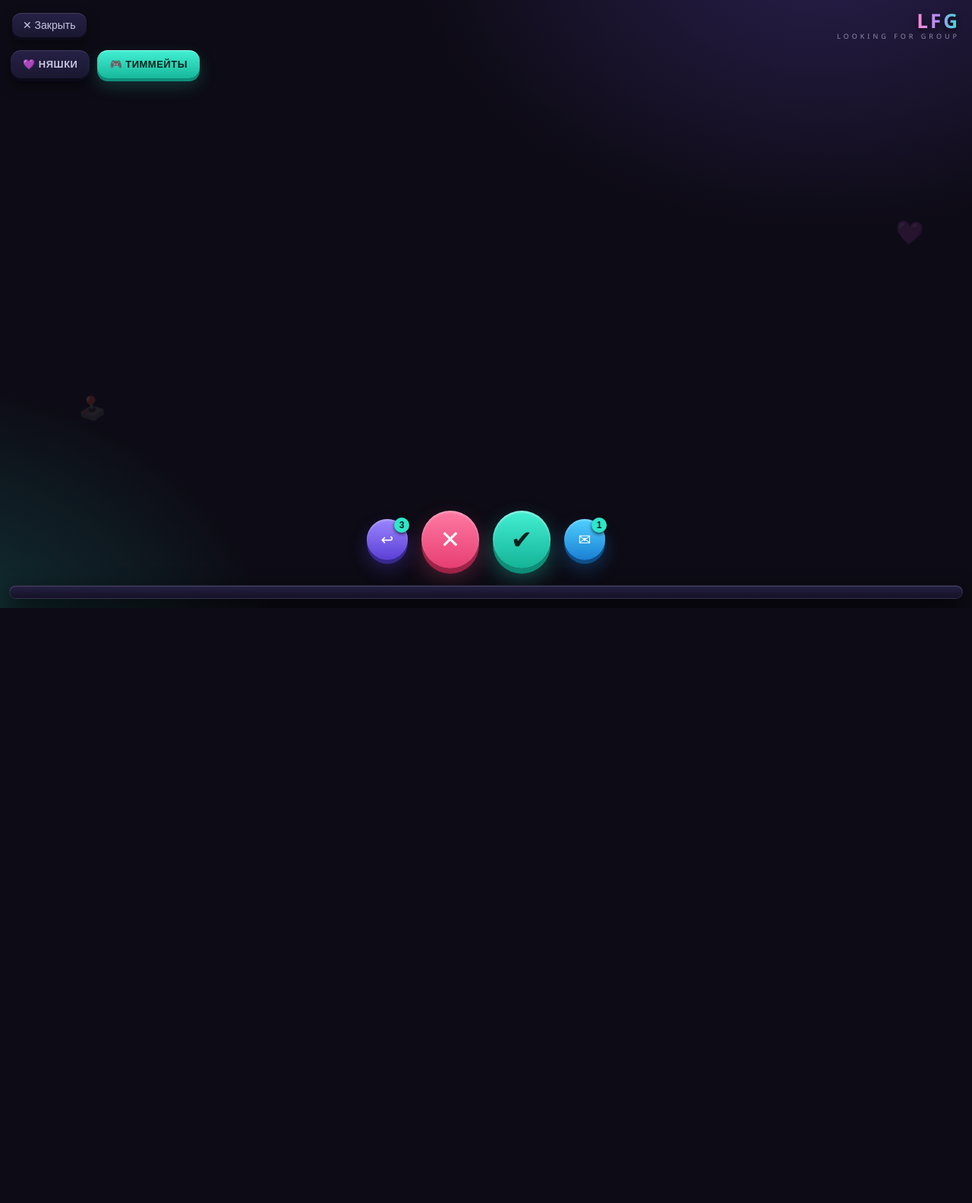
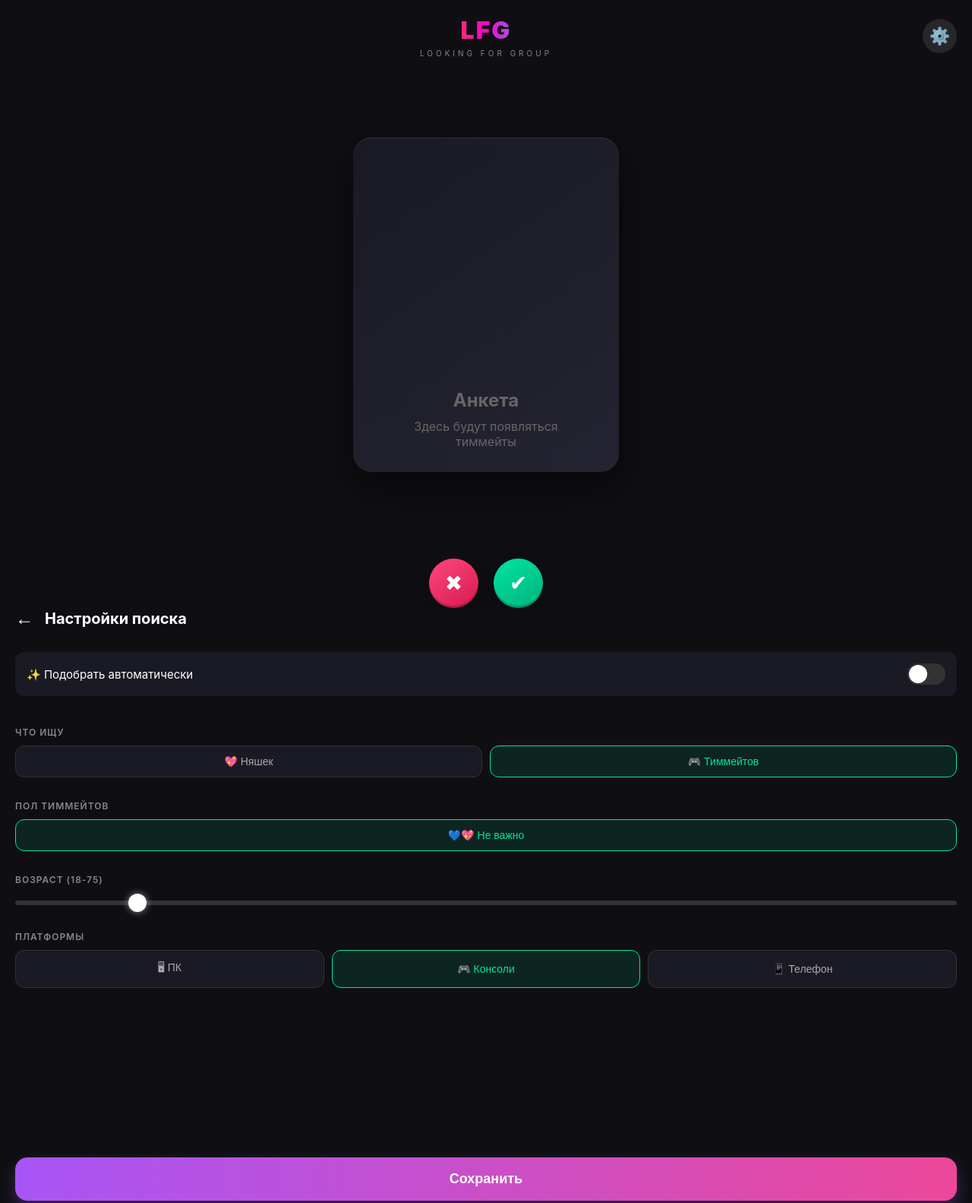
Before and after one commit to fsgjs349-del/lfg-webapp, a plain HTML site: page index.html in a window 1280 px wide. Shown: the top 1583 px of the page at 76% size. Before the commit the page ends 800 px from the top, so only its background shows below. Drawn offline with Linux system fonts and the light colour scheme; a script that the page names is missing.

Commit message:
Update index.html

```diff
--- a/index.html
+++ b/index.html
@@ -1,162 +1,409 @@
 <!DOCTYPE html>
 <html lang="ru">
 <head>
-<meta charset="utf-8">
-<meta name="viewport" content="width=device-width,initial-scale=1,viewport-fit=cover">
-<meta name="theme-color" content="#0d0b15">
-<title>LFG — Looking For Group</title>
-<style>
-:root{--bg:#0d0b15;--teal:#2fe6c8;--teal-d:#0e8f7a;--pink:#ff5c8a;--pink-d:#a12348;
---text:#eef;--muted:#918da9;--panel:#1c1930}
-*{margin:0;padding:0;box-sizing:border-box;-webkit-tap-highlight-color:transparent}
-html,body{height:100%}
-body{font-family:'Segoe UI',system-ui,Roboto,Arial,sans-serif;color:var(--text);
-  background:radial-gradient(1000px 700px at 85% -10%,#2a1f4d 0%,transparent 55%),
-             radial-gradient(900px 700px at -10% 110%,#123a3a 0%,transparent 55%),var(--bg);
-  display:flex;flex-direction:column;overflow:hidden;user-select:none;-webkit-user-select:none}
+    <meta charset="UTF-8">
+    <meta name="viewport" content="width=device-width, initial-scale=1.0, maximum-scale=1.0, user-scalable=no">
+    <title>LFG | Looking For Group</title>
+    <script src="https://telegram.org/js/telegram-web-app.js"></script>
+    <style>
+        /* --- СБРОС И БАЗА --- */
+        * { box-sizing: border-box; margin: 0; padding: 0; -webkit-tap-highlight-color: transparent; }
+        body {
+            font-family: -apple-system, BlinkMacSystemFont, "Segoe UI", Roboto, Helvetica, Arial, sans-serif;
+            background-color: #0f0f13;
+            color: #ffffff;
+            height: 100vh;
+            overflow: hidden;
+            display: flex;
+            flex-direction: column;
+            perspective: 1000px; /* Для 3D эффектов */
+        }
 
-/* плавающие 3D-иконки на фоне */
-.deco{position:fixed;font-size:30px;opacity:.15;pointer-events:none;z-index:0;
-  animation:float 10s ease-in-out infinite}
-.deco:nth-of-type(2){animation-duration:13s;animation-delay:-4s}
-.deco:nth-of-type(3){animation-duration:8s;animation-delay:-2s}
-@keyframes float{0%,100%{transform:translateY(0) rotate(-10deg)}50%{transform:translateY(-28px) rotate(12deg)}}
+        /* --- ШАПКА --- */
+        header {
+            display: flex;
+            justify-content: center;
+            align-items: center;
+            padding: 20px;
+            position: relative;
+            z-index: 10;
+        }
+        .logo-container {
+            text-align: center;
+        }
+        .logo-main {
+            font-size: 32px;
+            font-weight: 900;
+            letter-spacing: 2px;
+            background: linear-gradient(90deg, #ff6b00, #ff00cc, #00e5ff);
+            -webkit-background-clip: text;
+            -webkit-text-fill-color: transparent;
+            text-transform: uppercase;
+        }
+        .logo-sub {
+            font-size: 10px;
+            letter-spacing: 4px;
+            color: #888;
+            text-transform: uppercase;
+            margin-top: 5px;
+        }
 
-header{display:flex;align-items:center;justify-content:space-between;padding:14px 16px 2px;position:relative;z-index:2}
-.close{background:linear-gradient(180deg,#262146,#1a1730);border:none;color:#c9c5e0;font-size:14px;
-  cursor:pointer;padding:8px 14px;border-radius:12px;
-  box-shadow:0 4px 0 #0c0a18,0 8px 16px #0008,inset 0 1px 0 #ffffff1f;transition:transform .1s,box-shadow .1s}
-.close:active{transform:translateY(3px);box-shadow:0 1px 0 #0c0a18,0 3px 8px #0008,inset 0 1px 0 #ffffff1f}
-.logo{text-align:right;line-height:1}
-.logo b{font-size:26px;letter-spacing:3px;font-weight:900;
-  background:linear-gradient(90deg,#ff8ad4,#b28bff,#2fe6c8);
-  -webkit-background-clip:text;background-clip:text;color:transparent;
-  filter:drop-shadow(0 3px 4px #000a)}
-.logo small{display:block;font-size:9px;letter-spacing:4px;color:var(--muted);margin-top:3px}
+        /* Кнопка настроек в углу */
+        .settings-btn {
+            position: absolute;
+            right: 20px;
+            top: 25px;
+            background: rgba(255, 255, 255, 0.1);
+            border: none;
+            border-radius: 50%;
+            width: 45px;
+            height: 45px;
+            font-size: 22px;
+            display: flex;
+            justify-content: center;
+            align-items: center;
+            cursor: pointer;
+            transition: transform 0.3s, background 0.3s;
+        }
+        .settings-btn:active { transform: scale(0.9); background: rgba(255, 255, 255, 0.2); }
 
-.tabs{display:flex;gap:10px;padding:12px 14px;position:relative;z-index:2}
-.tabs button{border:none;cursor:pointer;font-weight:800;font-size:13px;padding:11px 16px;border-radius:14px;
-  background:linear-gradient(180deg,#262146,#1a1730);color:#c9c5e0;letter-spacing:.5px;
-  box-shadow:0 4px 0 #0c0a18,0 8px 18px #0008,inset 0 1px 0 #ffffff1f;transition:transform .1s,box-shadow .1s}
-.tabs button:active{transform:translateY(3px);box-shadow:0 1px 0 #0c0a18,0 3px 8px #0008,inset 0 1px 0 #ffffff1f}
-.tabs button.active{background:linear-gradient(180deg,#43f0d3,#17b89b);color:#04211c;
-  box-shadow:0 4px 0 var(--teal-d),0 10px 22px #2fe6c833,inset 0 1px 0 #ffffff66}
+        /* --- ОСНОВНОЙ ЭКРАН (КАРТОЧКИ) --- */
+        .main-screen {
+            flex: 1;
+            display: flex;
+            justify-content: center;
+            align-items: center;
+            position: relative;
+            transition: transform 0.4s cubic-bezier(0.175, 0.885, 0.32, 1.275), opacity 0.4s;
+        }
+        .main-screen.hide {
+            transform: translateX(-100%) scale(0.9);
+            opacity: 0;
+            pointer-events: none;
+        }
 
-main{flex:1;display:flex;flex-direction:column;align-items:center;padding:6px 14px 0;min-height:0;position:relative;z-index:1}
-#stage{position:relative;width:100%;max-width:400px;flex:1;min-height:340px;max-height:600px;perspective:1100px}
-.card{position:absolute;inset:0;border-radius:26px;overflow:hidden;background:var(--panel);
-  border:1px solid #2ee6c844;box-shadow:0 14px 44px #000c,inset 0 1px 0 #ffffff14;
-  touch-action:none;will-change:transform;transform-style:preserve-3d;cursor:grab;
-  transition:transform .35s cubic-bezier(.2,.8,.3,1),opacity .35s}
-.card:active{cursor:grabbing}
-.photo{position:absolute;inset:0;display:flex;align-items:center;justify-content:center;font-size:110px}
-.photo::after{content:'';position:absolute;inset:0;box-shadow:inset 0 -80px 60px -40px #00000080}
-.bars{position:absolute;top:10px;left:12px;right:12px;display:flex;gap:6px;z-index:3}
-.bars i{flex:1;height:4px;border-radius:4px;background:#ffffff42}
-.bars i.on{background:#fff}
-.chip-game{position:absolute;top:22px;right:14px;background:linear-gradient(180deg,#43f0d3,#17b89b);
-  color:#04211c;font-weight:800;font-size:13px;padding:7px 12px;border-radius:999px;z-index:3;
-  box-shadow:0 3px 0 var(--teal-d),0 8px 16px #0008}
-.info{position:absolute;left:0;right:0;bottom:0;padding:14px 16px 16px;z-index:3;
-  background:linear-gradient(180deg,transparent,rgba(5,4,10,.92) 40%)}
-.tag{display:inline-block;border:1px solid #e8c96a66;color:#e8c96a;font-size:12px;padding:4px 10px;border-radius:999px;margin-bottom:8px}
-.name{font-size:30px;font-weight:800}
-.name span{color:var(--teal)}
-.meta{display:flex;align-items:center;gap:10px;font-size:15px;margin-top:4px}
-.meta b{color:#ffffff55;font-weight:400}
-.game-row{display:flex;gap:8px;margin-top:10px}
-.game{display:flex;gap:8px;background:#0f2c28cc;border:1px solid var(--teal);padding:6px 12px;border-radius:14px;font-weight:700;
-  box-shadow:0 3px 0 #083b33,0 6px 12px #0007}
-.game small{color:#9fe9dc;font-weight:600}
-.plus{background:#ffffff1c;padding:6px 12px;border-radius:12px;font-weight:700;box-shadow:0 3px 0 #00000055}
-.stamp{position:absolute;top:34px;padding:8px 18px;font-size:28px;font-weight:900;letter-spacing:2px;
-  border:4px solid;border-radius:12px;opacity:0;z-index:4;pointer-events:none}
-.s-like{left:20px;color:var(--teal);border-color:var(--teal);transform:rotate(-18deg);text-shadow:0 2px 8px #2fe6c888}
-.s-nope{right:20px;color:var(--pink);border-color:var(--pink);transform:rotate(18deg);text-shadow:0 2px 8px #ff5c8a88}
+        /* 3D Карточка */
+        .profile-card {
+            width: 85%;
+            max-width: 350px;
+            height: 55vh;
+            background: linear-gradient(145deg, #1a1a24, #242432);
+            border-radius: 24px;
+            box-shadow: 0 20px 50px rgba(0,0,0,0.5), inset 0 1px 0 rgba(255,255,255,0.1);
+            padding: 30px;
+            display: flex;
+            flex-direction: column;
+            justify-content: flex-end;
+            position: absolute;
+            transition: transform 0.1s ease, box-shadow 0.3s ease;
+            transform-style: preserve-3d;
+            user-select: none;
+        }
+        .profile-card .placeholder-text {
+            text-align: center;
+            color: #666;
+            font-size: 16px;
+        }
 
-/* кнопки действий — 3D */
-.actions{display:flex;align-items:center;justify-content:center;gap:18px;padding:16px 0 12px;position:relative;z-index:2}
-.abtn{border:none;border-radius:50%;cursor:pointer;display:grid;place-items:center;color:#fff;position:relative;
-  transition:transform .1s,box-shadow .1s}
-.abtn:active{transform:translateY(5px) scale(.96)}
-.abtn .dot{position:absolute;top:-2px;right:-2px;width:20px;height:20px;border-radius:50%;background:var(--teal);
-  color:#04211c;font-size:12px;font-weight:800;display:grid;place-items:center;box-shadow:0 2px 4px #000a}
-#rewind{width:54px;height:54px;font-size:20px;background:linear-gradient(180deg,#9b86ff,#5b3fd6);
-  box-shadow:0 5px 0 #37298f,0 12px 24px #5b3fd655,inset 0 2px 2px #ffffff44}
-#nope{width:76px;height:76px;font-size:32px;background:linear-gradient(180deg,#ff7aa2,#e63e73);
-  box-shadow:0 7px 0 var(--pink-d),0 14px 30px #ff5c8a44,inset 0 2px 3px #ffffff55}
-#like{width:76px;height:76px;font-size:34px;background:linear-gradient(180deg,#43f0d3,#14b397);color:#04211c;
-  box-shadow:0 7px 0 var(--teal-d),0 14px 30px #2fe6c855,inset 0 2px 3px #ffffff77}
-#msg{width:54px;height:54px;font-size:20px;background:linear-gradient(180deg,#4fd0ff,#1a7fd4);
-  box-shadow:0 5px 0 #0e4f8a,0 12px 24px #1a7fd455,inset 0 2px 2px #ffffff44}
+        /* --- НИЖНИЕ КНОПКИ --- */
+        .action-buttons {
+            display: flex;
+            justify-content: center;
+            gap: 20px;
+            padding: 30px 20px;
+            padding-bottom: env(safe-area-inset-bottom, 40px);
+            z-index: 10;
+        }
+        .btn-round {
+            width: 65px;
+            height: 65px;
+            border-radius: 50%;
+            border: none;
+            display: flex;
+            justify-content: center;
+            align-items: center;
+            font-size: 28px;
+            cursor: pointer;
+            box-shadow: 0 10px 20px rgba(0,0,0,0.3), inset 0 -3px 0 rgba(0,0,0,0.2);
+            transition: transform 0.1s, box-shadow 0.1s;
+        }
+        .btn-round:active { transform: translateY(4px); box-shadow: 0 4px 10px rgba(0,0,0,0.3); }
+        .btn-skip { background: linear-gradient(145deg, #ff477e, #d61a50); color: white; }
+        .btn-like { background: linear-gradient(145deg, #00e5a0, #00b37d); color: white; }
 
-/* нижняя 3D-панель */
-nav{padding:10px 12px calc(12px + env(safe-area-inset-bottom));position:relative;z-index:2}
-.dock{display:flex;justify-content:space-around;align-items:center;border-radius:24px;padding:8px 6px;
-  background:linear-gradient(180deg,#242044,#151126);border:1px solid #ffffff16;
-  box-shadow:0 12px 30px #000d,inset 0 1px 0 #ffffff22}
-.ditem{display:flex;flex-direction:column;align-items:center;gap:4px;font-size:11px;color:var(--muted);
-  cursor:pointer;position:relative;padding:7px 9px;border-radius:16px;font-weight:600;
-  transition:transform .12s,color .12s,background .12s}
-.ditem:active{transform:translateY(2px) scale(.95)}
-.ditem .ico{font-size:22px;filter:drop-shadow(0 3px 3px #000a);transition:transform .15s}
-.ditem.on{color:#fff;background:linear-gradient(180deg,#3a2b74,#241b48);
-  box-shadow:0 4px 0 #120e26,0 8px 18px #000a,inset 0 1px 0 #ffffff2e}
-.ditem.on .ico{transform:translateY(-2px) scale(1.15);filter:drop-shadow(0 3px 6px #b28bffaa)}
-.dock b{position:absolute;top:0;right:2px;min-width:18px;height:18px;border-radius:9px;background:#ff5c8a;
-  color:#fff;font-size:10px;font-weight:800;display:grid;place-items:center;box-shadow:0 2px 5px #000b}
+        /* --- НАСТРОЙКИ (ВЫЕЗЖАЮЩАЯ ПАНЕЛЬ) --- */
+        .settings-screen {
+            position: absolute;
+            top: 0;
+            left: 0;
+            width: 100%;
+            height: 100%;
+            background: #0f0f13;
+            z-index: 20;
+            transform: translateY(100%);
+            transition: transform 0.4s cubic-bezier(0.175, 0.885, 0.32, 1.275);
+            display: flex;
+            flex-direction: column;
+            padding: 20px;
+            padding-top: env(safe-area-inset-top, 40px);
+            overflow-y: auto;
+        }
+        .settings-screen.active {
+            transform: translateY(0);
+        }
 
-#modal{position:fixed;inset:0;background:#000b;display:grid;place-items:center;z-index:50}
-#modal .box{background:linear-gradient(180deg,#1d1832,#141024);border:1px solid #2ee6c844;border-radius:22px;
-  padding:20px;width:90%;max-width:340px;box-shadow:0 20px 50px #000e,inset 0 1px 0 #ffffff1f;
-  animation:pop .25s cubic-bezier(.2,.9,.3,1.35)}
-@keyframes pop{from{transform:scale(.8) translateY(24px);opacity:0}}
-#modal h3{margin-bottom:12px;font-size:17px}
-#modal h3 span{color:var(--teal)}
-#modal textarea{width:100%;height:90px;background:#0f0c1c;border:1px solid #ffffff22;border-radius:12px;
-  color:#fff;padding:10px;resize:none;font-family:inherit}
-#modal .row{display:flex;gap:10px;margin-top:14px}
-#modal .row button{flex:1;padding:12px;border:none;border-radius:14px;font-weight:800;cursor:pointer;font-size:15px;
-  transition:transform .1s,box-shadow .1s}
-#modal .row button:active{transform:translateY(3px)}
-#mSend{background:linear-gradient(180deg,#43f0d3,#17b89b);color:#04211c;
-  box-shadow:0 4px 0 var(--teal-d),0 10px 20px #2fe6c833,inset 0 1px 0 #ffffff66}
-#mSend:active{box-shadow:0 1px 0 var(--teal-d),0 4px 10px #2fe6c833,inset 0 1px 0 #ffffff66}
-#mClose{background:linear-gradient(180deg,#2b2547,#1c1730);color:#c9c5e0;
-  box-shadow:0 4px 0 #0c0a18,0 8px 16px #0008,inset 0 1px 0 #ffffff1f}
-#mClose:active{box-shadow:0 1px 0 #0c0a18,0 4px 8px #0008,inset 0 1px 0 #ffffff1f}
+        .settings-header {
+            display: flex;
+            align-items: center;
+            margin-bottom: 30px;
+            font-size: 20px;
+            font-weight: bold;
+        }
+        .back-btn {
+            background: none;
+            border: none;
+            color: #fff;
+            font-size: 24px;
+            margin-right: 15px;
+            cursor: pointer;
+        }
 
-#toast{position:fixed;left:50%;bottom:120px;transform:translateX(-50%);background:linear-gradient(180deg,#43f0d3,#17b89b);
-  color:#04211c;font-weight:800;padding:10px 18px;border-radius:999px;opacity:0;transition:opacity .3s;
-  z-index:60;pointer-events:none;box-shadow:0 6px 18px #000b}
-@media (max-height:700px){#stage{max-height:490px}.name{font-size:24px}}
-</style>
+        /* Стили настроек (как на скринах) */
+        .settings-group { margin-bottom: 30px; }
+        .settings-group-title {
+            font-size: 12px;
+            color: #888;
+            text-transform: uppercase;
+            letter-spacing: 1px;
+            margin-bottom: 10px;
+            font-weight: 600;
+        }
+
+        /* Переключатели (Toggles) */
+        .toggle-row {
+            display: flex;
+            justify-content: space-between;
+            align-items: center;
+            background: #1a1a24;
+            padding: 15px;
+            border-radius: 12px;
+            margin-bottom: 10px;
+            font-size: 15px;
+        }
+        .toggle-switch {
+            position: relative;
+            width: 50px;
+            height: 28px;
+            background: #333;
+            border-radius: 14px;
+            cursor: pointer;
+            transition: 0.3s;
+        }
+        .toggle-switch::after {
+            content: '';
+            position: absolute;
+            top: 2px;
+            left: 2px;
+            width: 24px;
+            height: 24px;
+            background: white;
+            border-radius: 50%;
+            transition: 0.3s;
+        }
+        .toggle-switch.on { background: #9c27b0; }
+        .toggle-switch.on::after { transform: translateX(22px); }
+
+        /* Кнопки-теги (платформы, пол) */
+        .tags-container { display: flex; gap: 10px; flex-wrap: wrap; }
+        .tag-btn {
+            padding: 12px 20px;
+            border-radius: 12px;
+            background: #1a1a24;
+            border: 1px solid #333;
+            color: #aaa;
+            font-size: 14px;
+            cursor: pointer;
+            transition: 0.2s;
+            flex: 1;
+            text-align: center;
+        }
+        .tag-btn.active {
+            border-color: #00e5a0;
+            color: #00e5a0;
+            background: rgba(0, 229, 160, 0.1);
+        }
+
+        /* Ползунок возраста */
+        .range-slider {
+            -webkit-appearance: none;
+            width: 100%;
+            height: 6px;
+            background: #333;
+            border-radius: 3px;
+            outline: none;
+            margin-top: 10px;
+        }
+        .range-slider::-webkit-slider-thumb {
+            -webkit-appearance: none;
+            width: 24px;
+            height: 24px;
+            background: white;
+            border-radius: 50%;
+            cursor: pointer;
+            box-shadow: 0 0 10px rgba(255,255,255,0.5);
+        }
+
+        /* Кнопка Сохранить */
+        .save-btn {
+            margin-top: auto;
+            background: linear-gradient(90deg, #a855f7, #ec4899);
+            color: white;
+            border: none;
+            padding: 18px;
+            border-radius: 16px;
+            font-size: 18px;
+            font-weight: bold;
+            cursor: pointer;
+            box-shadow: 0 10px 20px rgba(168, 85, 247, 0.3);
+            transition: transform 0.2s;
+        }
+        .save-btn:active { transform: scale(0.98); }
+    </style>
 </head>
 <body>
 
-<div class="deco" style="top:12%;left:6%">🎮</div>
-<div class="deco" style="top:38%;right:5%">💜</div>
-<div class="deco" style="bottom:30%;left:8%">🕹️</div>
+    <!-- Шапка -->
+    <header>
+        <div class="logo-container">
+            <div class="logo-main">LFG</div>
+            <div class="logo-sub">Looking for group</div>
+        </div>
+        <button class="settings-btn" onclick="toggleSettings()">⚙️</button>
+    </header>
 
-<header>
-  <button class="close">✕ Закрыть</button>
-  <div class="logo"><b>LFG</b><small>LOOKING FOR GROUP</small></div>
-</header>
+    <!-- Основной экран -->
+    <div class="main-screen" id="mainScreen">
+        <div class="profile-card" id="card3D">
+            <div class="placeholder-text">
+                <h2 style="margin-bottom:10px">Анкета</h2>
+                <p>Здесь будут появляться<br>тиммейты</p>
+            </div>
+        </div>
+    </div>
 
-<div class="tabs">
-  <button id="tab1">💜 НЯШКИ</button>
-  <button id="tab2" class="active">🎮 ТИММЕЙТЫ</button>
-</div>
+    <!-- Нижние кнопки (дизлайк/лайк) -->
+    <div class="action-buttons" id="actionButtons">
+        <button class="btn-round btn-skip">✖</button>
+        <button class="btn-round btn-like">✔</button>
+    </div>
 
-<main>
-  <div id="stage"></div>
-  <div class="actions">
-    <button class="abtn" id="rewind">↩<span class="dot">3</span></button>
-    <button class="abtn" id="nope">✕</button>
-    <button class="abtn" id="like">✔</button>
-    <button class="abtn" id="msg">✉<span class="dot">1</span></button>
-  </div>
-</main>
+    <!-- Экран настроек -->
+    <div class="settings-screen" id="settingsScreen">
+        <div class="settings-header">
+            <button class="back-btn" onclick="toggleSettings()">←</button>
+            Настройки поиска
+        </div>
 
-<nav><div class="dock">
-  <div
+        <!-- Автоподбор -->
+        <div class="settings-group">
+            <div class="toggle-row">
+                <span>✨ Подобрать автоматически</span>
+                <div class="toggle-switch" onclick="this.classList.toggle('on')"></div>
+            </div>
+        </div>
+
+        <!-- Что ищу -->
+        <div class="settings-group">
+            <div class="settings-group-title">Что ищу</div>
+            <div class="tags-container">
+                <button class="tag-btn">💖 Няшек</button>
+                <button class="tag-btn active">🎮 Тиммейтов</button>
+            </div>
+        </div>
+
+        <!-- Пол -->
+        <div class="settings-group">
+            <div class="settings-group-title">Пол тиммейтов</div>
+            <div class="tags-container">
+                <button class="tag-btn active">💙💖 Не важно</button>
+            </div>
+        </div>
+
+        <!-- Возраст -->
+        <div class="settings-group">
+            <div class="settings-group-title">Возраст (18-75)</div>
+            <input type="range" class="range-slider" min="18" max="75" value="25">
+        </div>
+
+        <!-- Платформы -->
+        <div class="settings-group">
+            <div class="settings-group-title">Платформы</div>
+            <div class="tags-container">
+                <button class="tag-btn">🖥 ПК</button>
+                <button class="tag-btn active">🎮 Консоли</button>
+                <button class="tag-btn">📱 Телефон</button>
+            </div>
+        </div>
+
+        <!-- Кнопка Сохранить -->
+        <button class="save-btn" onclick="toggleSettings()">Сохранить</button>
+    </div>
+
+    <script>
+        const tg = window.Telegram.WebApp;
+        tg.expand();
+
+        // --- Логика открытия/закрытия настроек ---
+        function toggleSettings() {
+            const settingsScreen = document.getElementById('settingsScreen');
+            const mainScreen = document.getElementById('mainScreen');
+            const actionButtons = document.getElementById('actionButtons');
+
+            settingsScreen.classList.toggle('active');
+
+            if (settingsScreen.classList.contains('active')) {
+                mainScreen.classList.add('hide');
+                actionButtons.style.opacity = '0';
+            } else {
+                mainScreen.classList.remove('hide');
+                actionButtons.style.opacity = '1';
+            }
+        }
+
+        // --- 3D Эффект наклона карточки ---
+        const card = document.getElementById('card3D');
+
+        document.addEventListener('mousemove', (e) => {
+            if (window.innerWidth > 768) return; // Отключаем на телефоне при скролле, чтобы не мешало
+            const xAxis = (window.innerWidth / 2 - e.pageX) / 20;
+            const yAxis = (window.innerHeight / 2 - e.pageY) / 20;
+            card.style.transform = `rotateY(${xAxis}deg) rotateX(${yAxis}deg)`;
+        });
+
+        // Сброс при отпускании (для тач-экранов)
+        document.addEventListener('touchend', () => {
+            card.style.transform = `rotateY(0deg) rotateX(0deg)`;
+        });
+
+        // Добавляем эффект нажатия на кнопки-теги
+        document.querySelectorAll('.tag-btn').forEach(btn => {
+            btn.addEventListener('click', function() {
+                // Убираем active у всех в этой группе
+                let parent = this.parentElement;
+                parent.querySelectorAll('.tag-btn').forEach(b => b.classList.remove('active'));
+                // Добавляем текущей
+                this.classList.add('active');
+            });
+        });
+
+        // Эффект нажатия на круглые кнопки
+        document.querySelectorAll('.btn-round').forEach(btn => {
+            btn.addEventListener('click', function() {
+                tg.HapticFeedback.impactOccurred('medium');
+                this.style.transform = 'scale(0.8)';
+                setTimeout(() => this.style.transform = 'scale(1)', 150);
+            });
+        });
+    </script>
+</body>
+</html>
```
